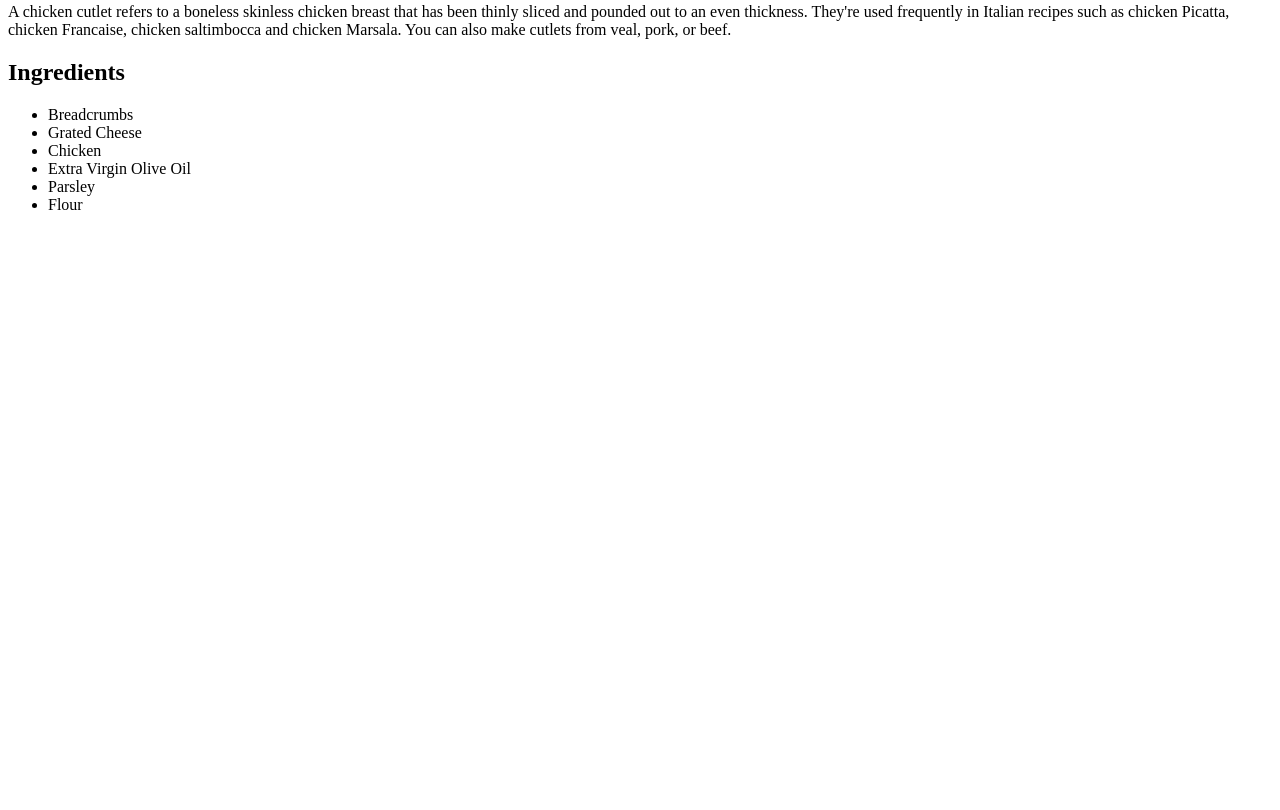
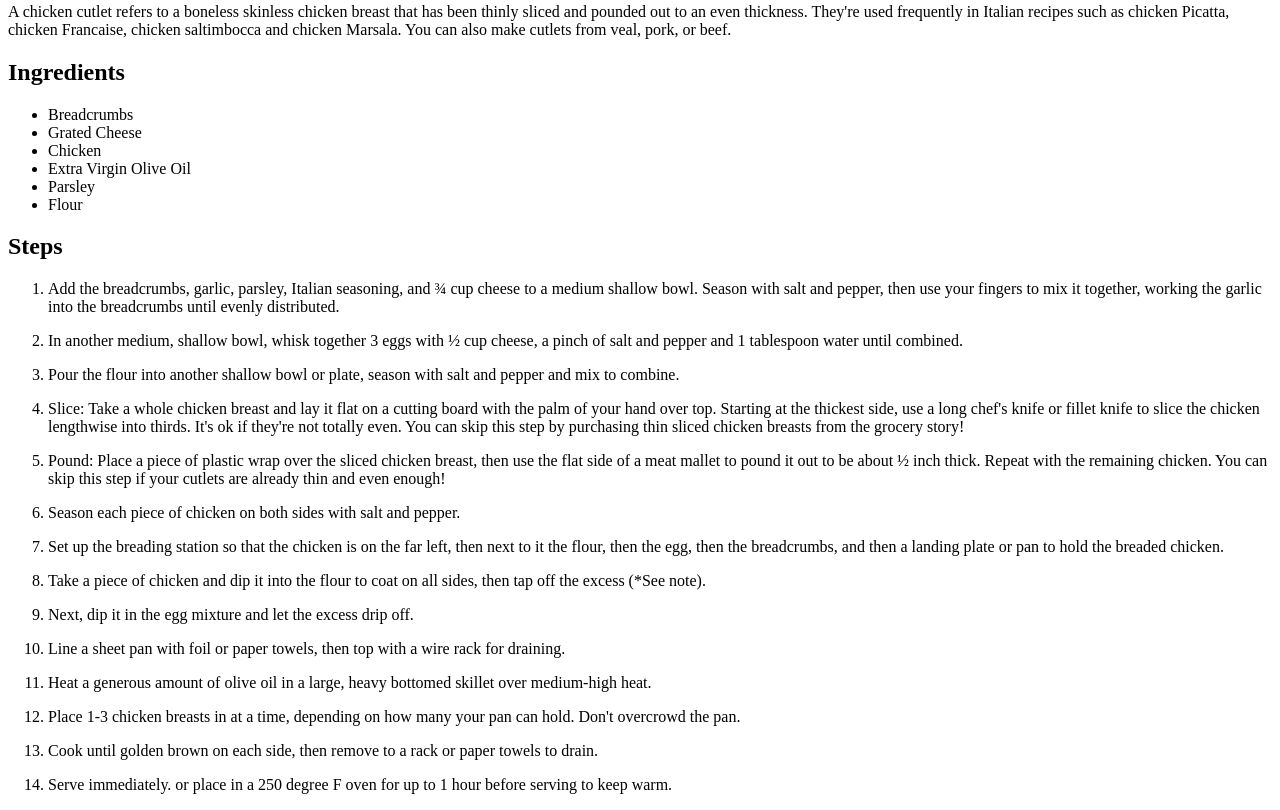
Before and after one commit to dcascone84/odin-recipes, a plain HTML site: page recipes/chicken-cutlet.html in a window 1280 px wide. Shown: the part 474-1284 px from the top of the page. Before the commit the page ends 800 px from the top, so only its background shows below. Drawn offline with Linux system fonts and the light colour scheme.

Commit message:
Add steps to chicken cutlet recipe page

```diff
--- a/recipes/chicken-cutlet.html
+++ b/recipes/chicken-cutlet.html
@@ -24,6 +24,22 @@
         <li>Flour</li>
     </ul>
 
-
+    <h2>Steps</h2>
+    <ol>
+        <li><p>Add the breadcrumbs, garlic, parsley, Italian seasoning, and ¾ cup cheese to a medium shallow bowl. Season with salt and pepper, then use your fingers to mix it together, working the garlic into the breadcrumbs until evenly distributed. </p></li>
+        <li><p>In another medium, shallow bowl, whisk together 3 eggs with ½ cup cheese, a pinch of salt and pepper and 1 tablespoon water until combined. </p></li>
+        <li><p>Pour the flour into another shallow bowl or plate, season with salt and pepper and mix to combine.</p></li>
+        <li><p>Slice: Take a whole chicken breast and lay it flat on a cutting board with the palm of your hand over top. Starting at the thickest side, use a long chef's knife or fillet knife to slice the chicken lengthwise into thirds. It's ok if they're not totally even. You can skip this step by purchasing thin sliced chicken breasts from the grocery story!</p></li>
+        <li><p>Pound: Place a piece of plastic wrap over the sliced chicken breast, then use the flat side of a meat mallet to pound it out to be about ½ inch thick. Repeat with the remaining chicken. You can skip this step if your cutlets are already thin and even enough!</p></li>
+        <li><p>Season each piece of chicken on both sides with salt and pepper.</p></li>
+        <li><p>Set up the breading station so that the chicken is on the far left, then next to it the flour, then the egg, then the breadcrumbs, and then a landing plate or pan to hold the breaded chicken.</p></li>
+        <li><p>Take a piece of chicken and dip it into the flour to coat on all sides, then tap off the excess (*See note). </p></li>
+        <li><p>Next, dip it in the egg mixture and let the excess drip off.</p></li>
+        <li><p>Line a sheet pan with foil or paper towels, then top with a wire rack for draining.</p></li>
+        <li><p>Heat a generous amount of olive oil in a large, heavy bottomed skillet over medium-high heat.</p></li>
+        <li><p>Place 1-3 chicken breasts in at a time, depending on how many your pan can hold. Don't overcrowd the pan. </p></li>
+        <li><p>Cook until golden brown on each side, then remove to a rack or paper towels to drain.</p></li>
+        <li><p>Serve immediately. or place in a 250 degree F oven for up to 1 hour before serving to keep warm.</p></li>
+    </ol>
 </body>
 </html>
```
